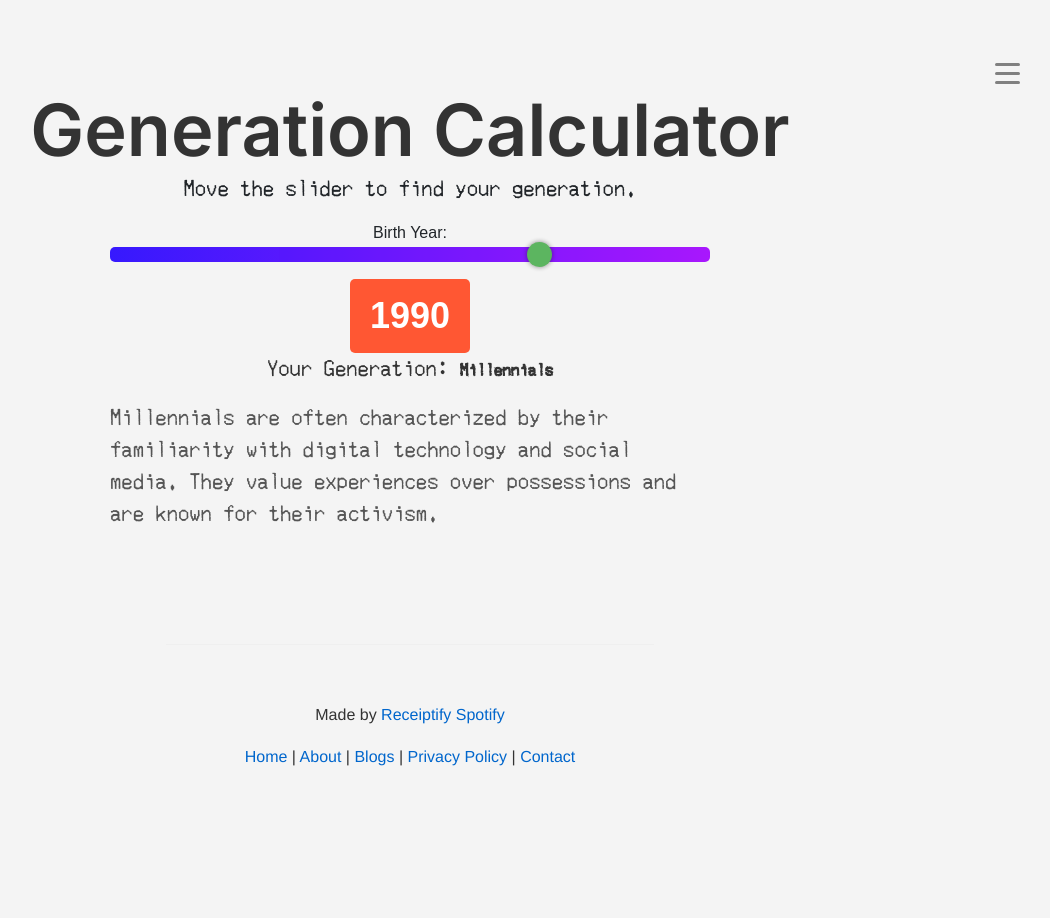
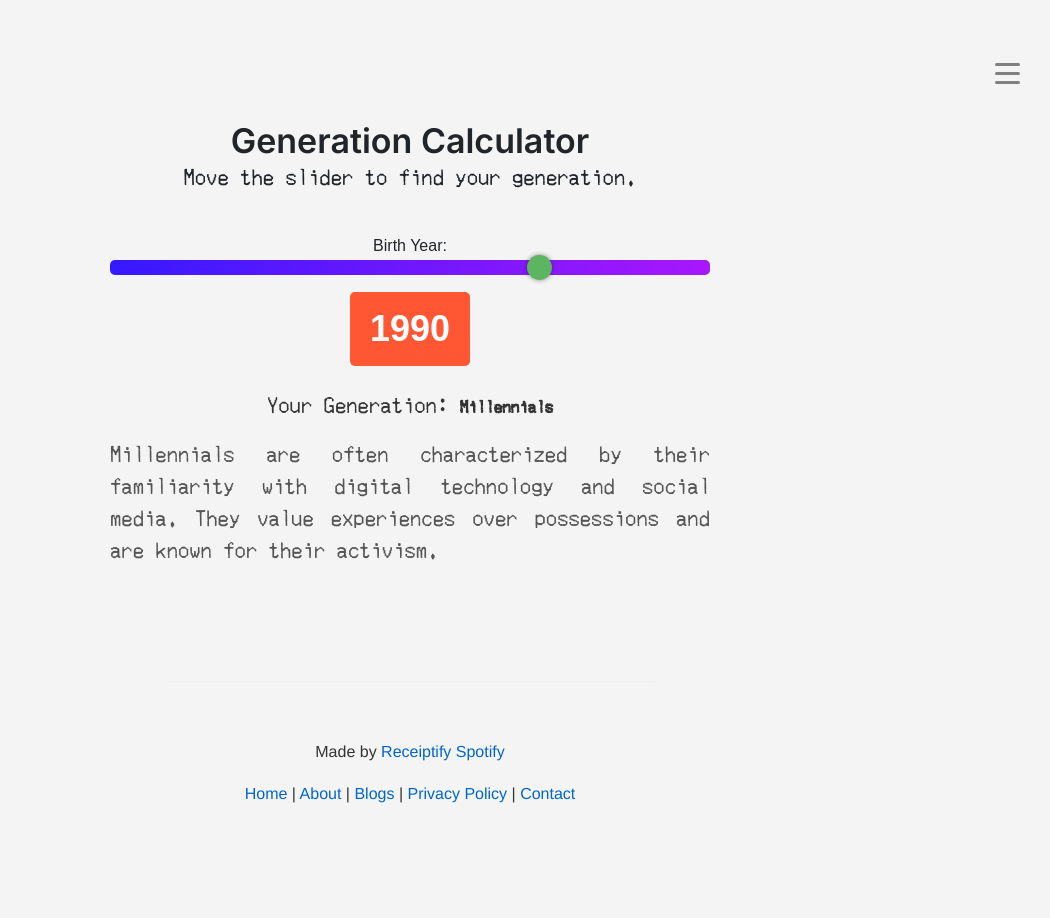
Before and after one commit to receiptifyspotify/receiptifyspotify.github.io, a Jekyll site: the page built from pages/generation-calculator.html, in a window 1280 px wide. Shown: the whole page, without its empty margins (230-1280 px from the left). Built offline with Jekyll 4.4.1, drawn with Linux system fonts in a browser that asks for light colours.

Commit message:
added more tools

```diff
--- a/pages/generation-calculator.html
+++ b/pages/generation-calculator.html
@@ -7,8 +7,8 @@
 <!DOCTYPE html>
 <html lang="en">
   <head>
-    <meta charset="UTF-8">
-    <meta name="viewport" content="width=device-width, initial-scale=1.0">
+    <meta charset="UTF-8" />
+    <meta name="viewport" content="width=device-width, initial-scale=1.0" />
     <title>Generation Calculator</title>
     <style>
       body {
@@ -22,11 +22,8 @@
         width: 80%;
         margin: 0 auto;
       }
-        h1 {
-            color: #333;
-        }
       .slider-container {
-            margin: 20px 0;
+        margin: 40px 0;
       }
       .slider {
         -webkit-appearance: none;
@@ -34,7 +31,7 @@
         max-width: 600px;
         height: 15px;
         border-radius: 5px;
-            background: linear-gradient(90deg, #FF5733, #FFBD33);
+        background: linear-gradient(90deg, #ff5733, #ffbd33);
         outline: none;
         opacity: 0.9;
         transition: opacity 0.2s;
@@ -47,7 +44,7 @@
         width: 25px;
         height: 25px;
         border-radius: 50%;
-            background: #4CAF50;
+        background: #4caf50;
         cursor: pointer;
         box-shadow: 0 0 5px rgba(0, 0, 0, 0.5);
       }
@@ -55,7 +52,7 @@
         width: 25px;
         height: 25px;
         border-radius: 50%;
-            background: #4CAF50;
+        background: #4caf50;
         cursor: pointer;
         box-shadow: 0 0 5px rgba(0, 0, 0, 0.5);
       }
@@ -78,10 +75,10 @@
         padding: 10px 20px;
         cursor: pointer;
         transition: background-color 0.3s;
-            background-color: #FF5733;
+        background-color: #ff5733;
       }
       .birthYearButton:hover {
-            background-color: #C0392B;
+        background-color: #c0392b;
       }
       .description {
         margin-top: 20px;
@@ -89,70 +86,105 @@
         color: #555;
         max-width: 600px;
         margin: 20px auto;
-            text-align: left;
+        text-align: justify;
+      }
+
+      h1 {
+        font-size: 34px;
+        padding-top: 34px;
+      }
+
+      @media (max-width: 667px) {
+        .container {
+          width: 100%;
+          margin: 0 auto;
+        }
+        .container > div {
+          width: 100%;
+        }
       }
     </style>
   </head>
   <body>
-
     <div class="container">
       <h1>Generation Calculator</h1>
       <p>Move the slider to find your generation.</p>
 
-    <div class="slider-container">
+      <div class="slider-container mx-auto my-4">
         <label for="birthYearSlider">Birth Year:</label>
-        <input type="range" id="birthYearSlider" class="slider" min="1900" max="2024" value="1990">
+        <input
+          type="range"
+          id="birthYearSlider"
+          class="slider"
+          min="1900"
+          max="2024"
+          value="1990"
+        />
         <div class="output">
           <button id="birthYearDisplay" class="birthYearButton">1990</button>
         </div>
       </div>
 
       <div class="output">
-        <p>Your Generation: <span id="generationDisplay" class="generation">Millennials</span></p>
+        <p>
+          Your Generation:
+          <span id="generationDisplay" class="generation">Millennials</span>
+        </p>
       </div>
 
       <div class="description" id="generationDescription">
-        <p>Millennials are often characterized by their familiarity with digital technology and social media.</p>
+        <p>
+          Millennials are often characterized by their familiarity with digital
+          technology and social media.
+        </p>
       </div>
     </div>
 
     <script>
-    const slider = document.getElementById('birthYearSlider');
-    const birthYearDisplay = document.getElementById('birthYearDisplay');
-    const generationDisplay = document.getElementById('generationDisplay');
-    const generationDescription = document.getElementById('generationDescription');
+      const slider = document.getElementById("birthYearSlider");
+      const birthYearDisplay = document.getElementById("birthYearDisplay");
+      const generationDisplay = document.getElementById("generationDisplay");
+      const generationDescription = document.getElementById(
+        "generationDescription"
+      );
 
       // Function to determine the generation and its description based on birth year
       function getGeneration(birthYear) {
         if (birthYear <= 1945) {
           return {
             name: "Silent Generation",
-                description: "The Silent Generation grew up during the Great Depression and World War II. They are known for their strong work ethic and traditional values."
+            description:
+              "The Silent Generation grew up during the Great Depression and World War II. They are known for their strong work ethic and traditional values.",
           };
         } else if (birthYear <= 1964) {
           return {
             name: "Baby Boomers",
-                description: "Baby Boomers were born during the post-World War II baby boom. They are often associated with a strong sense of social activism and a commitment to social change."
+            description:
+              "Baby Boomers were born during the post-World War II baby boom. They are often associated with a strong sense of social activism and a commitment to social change.",
           };
         } else if (birthYear <= 1980) {
           return {
             name: "Generation X",
-                description: "Generation X is known for its independence and resourcefulness. They experienced the rise of personal computing and are often viewed as the 'middle child' of generations."
+            description:
+              "Generation X is known for its independence and resourcefulness. They experienced the rise of personal computing and are often viewed as the 'middle child' of generations.",
           };
         } else if (birthYear <= 1996) {
           return {
             name: "Millennials",
-                description: "Millennials are often characterized by their familiarity with digital technology and social media. They value experiences over possessions and are known for their activism."
+            description:
+              "Millennials are often characterized by their familiarity with digital technology and social media. They value experiences over possessions and are known for their activism.",
           };
         } else if (birthYear <= 2012) {
           return {
             name: "Generation Z",
-                description: "Generation Z is the first generation to grow up with the internet and smartphones. They are known for their progressive views and commitment to social justice."
+            description:
+              "Generation Z is the first generation to grow up with the internet and smartphones. They are known for their progressive views and commitment to social justice.",
           };
         } else {
           return {
             name: "Generation Alpha",
-                description: "Generation Alpha is the newest generation, born into a world dominated by technology. They are expected to be the most educated and technologically savvy."
+            description:
+              "Generation Alpha is the newest generation, born into a world dominated by technology. They are expected to be the most educated and technologically savvy.",
           };
         }
       }
@@ -162,11 +194,13 @@
         const hueStart = 30; // Start color hue
         const hueEnd = 330; // End color hue
         const hue = hueStart + ((year - 1900) / 124) * (hueEnd - hueStart);
-        slider.style.background = `linear-gradient(90deg, hsl(${hue}, 100%, 50%), hsl(${(hue + 30) % 360}, 100%, 50%))`;
+        slider.style.background = `linear-gradient(90deg, hsl(${hue}, 100%, 50%), hsl(${
+          (hue + 30) % 360
+        }, 100%, 50%))`;
       }
 
       // Event listener for slider changes
-    slider.addEventListener('input', function () {
+      slider.addEventListener("input", function () {
         const birthYear = parseInt(slider.value, 10);
         birthYearDisplay.textContent = birthYear;
 
@@ -187,6 +221,5 @@
 
       updateSliderColor(initialYear);
     </script>
-
   </body>
 </html>
```
Lines whose indentation alone changed are shown as unchanged.
